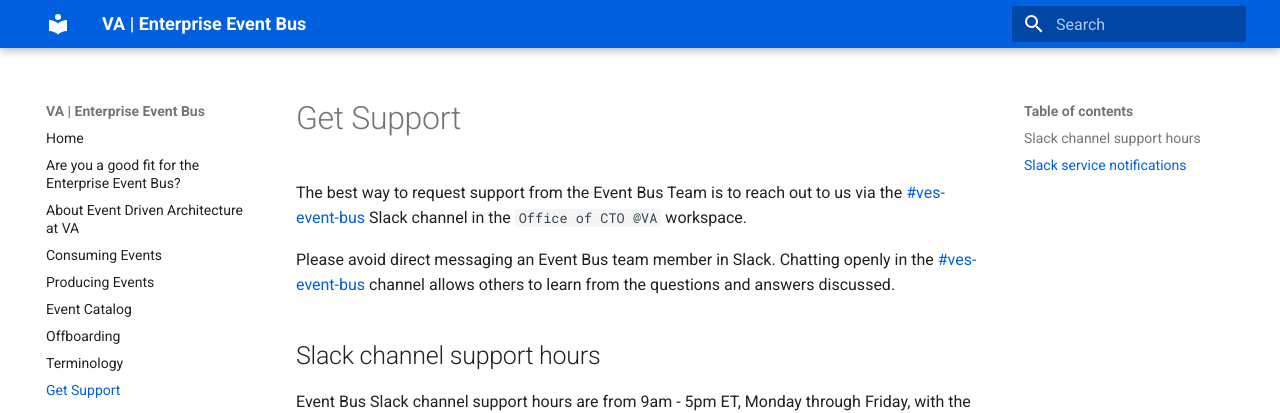
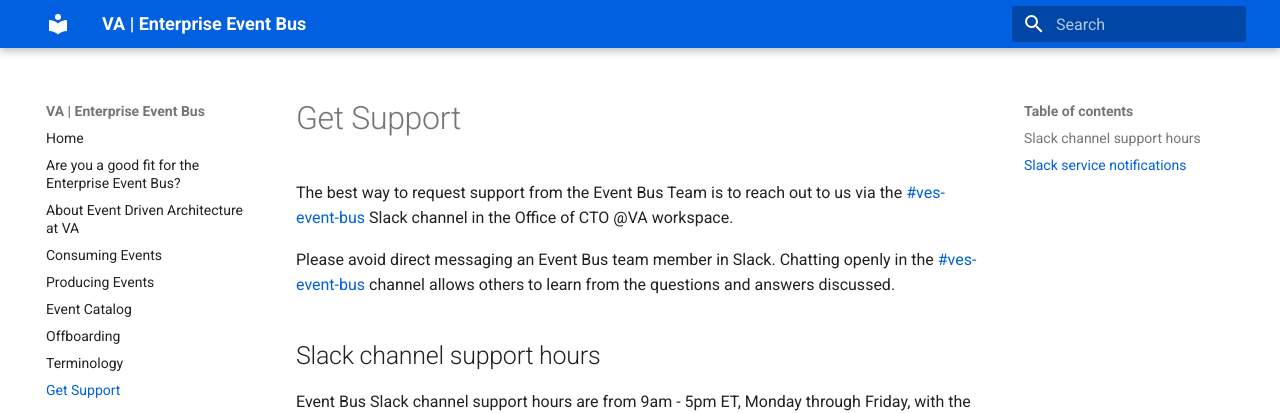
Before and after one commit to department-of-veterans-affairs/ves-event-bus-developer-portal, an MkDocs documentation site: the page built from docs/get-support.md, in a window 1280 px wide. Shown: the top 413 px of the page. Built offline with MkDocs 1.6.1 and Material for MkDocs 9.7.7, drawn with Linux system fonts in a browser that asks for light colours.

```diff
--- a/docs/get-support.md
+++ b/docs/get-support.md
@@ -4,7 +4,7 @@ title: Get Support
 
 # Get Support
 
-The best way to request support from the Event Bus Team is to reach out to us via the [#ves-event-bus](https://dsva.slack.com/archives/C042ZQ7JUAX) Slack channel in the `Office of CTO @VA` workspace.
+The best way to request support from the Event Bus Team is to reach out to us via the [#ves-event-bus](https://dsva.slack.com/archives/C042ZQ7JUAX) Slack channel in the Office of CTO @VA workspace.
 
 Please avoid direct messaging an Event Bus team member in Slack. Chatting openly in the [#ves-event-bus](https://dsva.slack.com/archives/C042ZQ7JUAX) channel allows others to learn from the questions and answers discussed.
 
```
